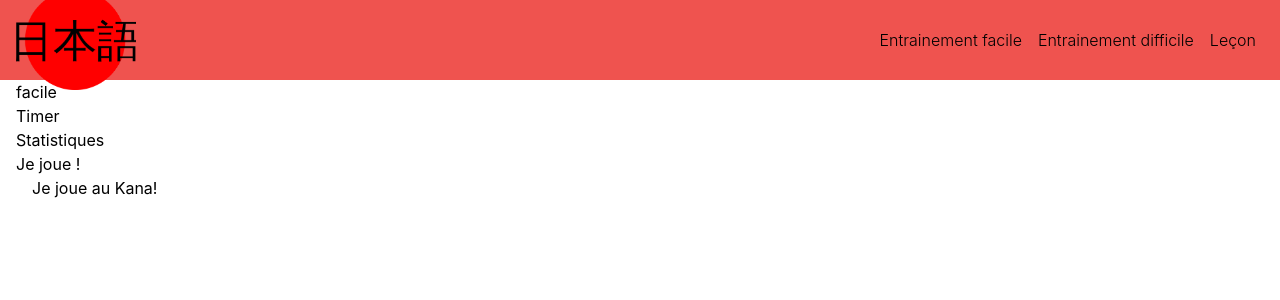
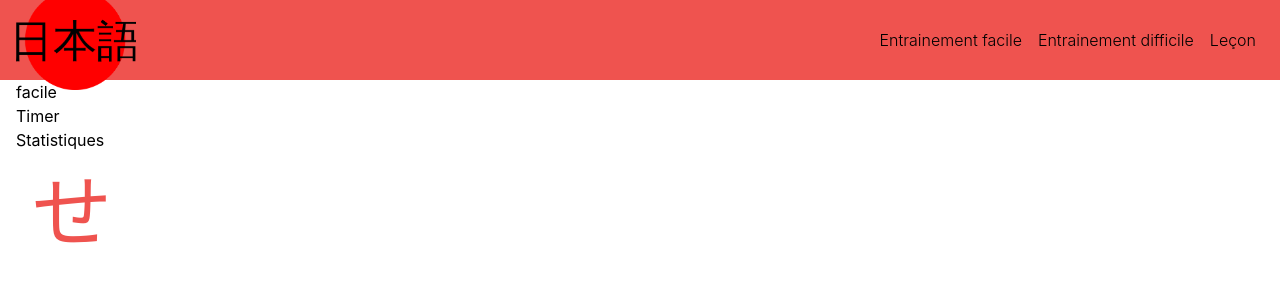
Before and after one commit to croulu/japanese, a React (Create React App) app: page /play in a window 1280 px wide. Shown: the top 300 px of the page. Built offline with nearby package versions, Linux system fonts and the light colour scheme.

Commit message:
next guess Kana

```diff
--- a/src/component/PlayItem/PlayItem.tsx
+++ b/src/component/PlayItem/PlayItem.tsx
@@ -2,19 +2,17 @@ import React from "react";
 
 import {Syllable} from "../../domain/Syllable";
 import {Practice} from "../../domain/Practice";
+import {SyllableKana} from "../../domain/SyllableKana";
 
 export const PlayItem = (props: { syllables:Array<Syllable> }) => {
     const { syllables } = props;
 
-    const practice = new Practice(syllables);
-
-    console.log(practice.syllablesPracticeSet);
+    const practice:Practice = new Practice(syllables);
+    const kanaToGuess:SyllableKana = practice.next();
 
     return (
         <div className="page-block-content">
-            <div>
-                Je joue au Kana!
-            </div>
+            <div className="playItemKana">{kanaToGuess.display()}</div>
         </div>
     );
 };
--- a/src/component/PlayItem/PlayItemStart.tsx
+++ b/src/component/PlayItem/PlayItemStart.tsx
@@ -14,7 +14,6 @@ export const PlayItemStart = (props: { lesson: Lesson, level:string }) => {
             <div>
                 <div>Timer</div>
                 <div>Statistiques</div>
-                Je joue !
                 <PlayItem syllables={syllables} />
             </div>
         </div>
--- a/src/domain/Practice.ts
+++ b/src/domain/Practice.ts
@@ -1,5 +1,7 @@
 import {Syllable} from "./Syllable";
 import {randomizeSyllables} from "./randomizeSyllables";
+import {GuessSyllable} from "./GuessSyllable";
+import {SyllableKana} from "./SyllableKana";
 
 const MAX_SYLLABLES_TO_PROPOZE:number = 5;
 
@@ -19,7 +21,14 @@ export class Practice {
         return syllablesWholeSetRandomized.slice(0, MAX_SYLLABLES_TO_PROPOZE);
     }
 
+    next():SyllableKana {
+        const guessSyllable:GuessSyllable = new GuessSyllable(this.syllablesPracticeSet);
 
+        const kanaToGuess:SyllableKana = new SyllableKana(
+            guessSyllable.syllable.alphabet, guessSyllable.syllable.consonant, guessSyllable.syllable.vowel);
+
+        return kanaToGuess;
+    }
 
 
 }
```
Also changed, not shown: 1 other file (tests, documents, lock files or other folders).
